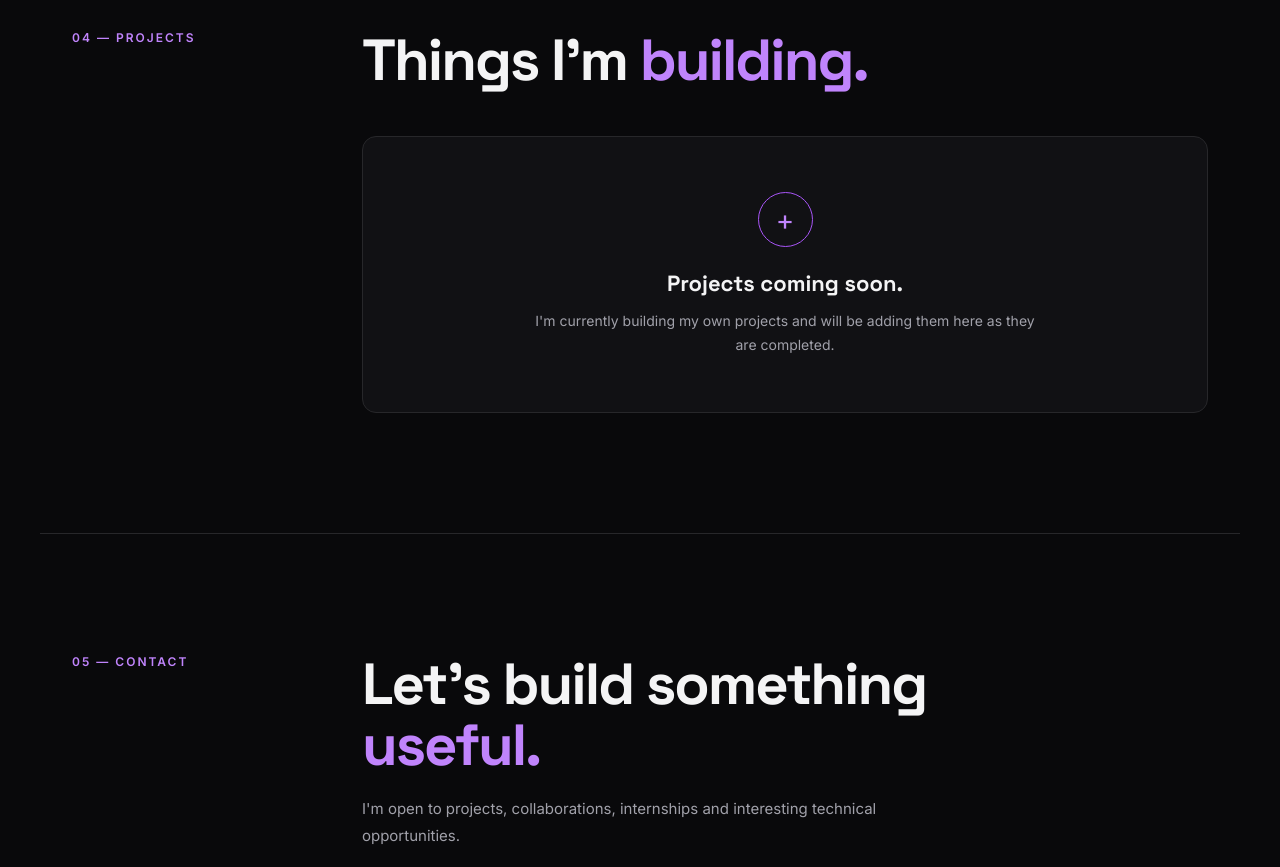
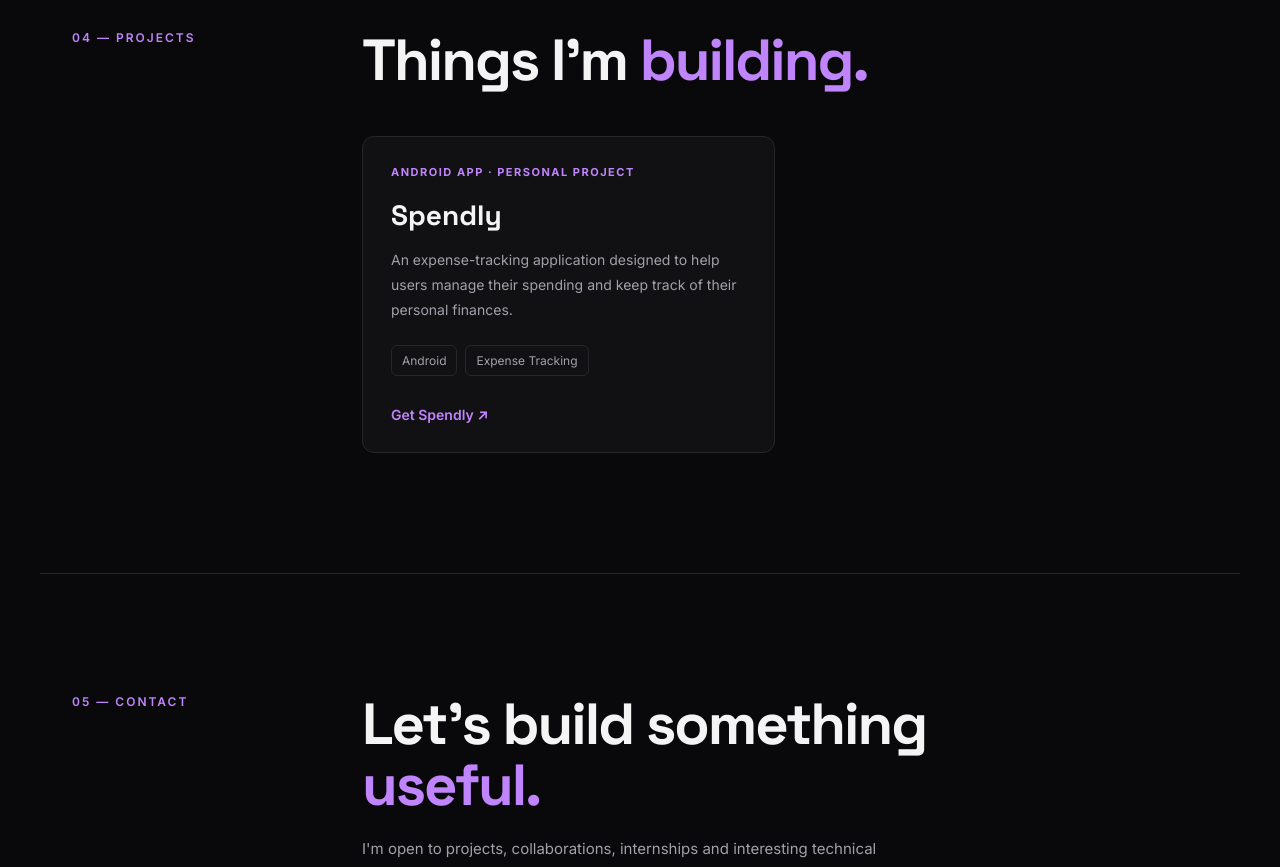
Before and after one commit to ProperPranav/pranav-portfolio, a React (Vite) app: page / in a window 1280 px wide. Shown: the part 3300-4167 px from the top of the page. Built offline with nearby package versions, Linux system fonts and the light colour scheme.

Commit message:
Spendly Project Added

```diff
--- a/src/App.css
+++ b/src/App.css
@@ -1,9 +1,5 @@
 @import url("https://fonts.googleapis.com/css2?family=Inter:wght@400;500;600;700&family=Space+Grotesk:wght@500;600;700&display=swap");
-
-/* =========================
-   VARIABLES
-========================= */
-
+/* Variables */
 :root {
   --bg: #09090b;
   --surface: #111114;
@@ -14,596 +10,449 @@
   --accent: #a855f7;
   --accent-light: #c084fc;
 }
-
-/* =========================
-   RESET
-========================= */
-
+/* Reset */
 * {
   box-sizing: border-box;
 }
-
 html {
   scroll-behavior: smooth;
 }
-
 body {
   margin: 0;
   background: var(--bg);
   color: var(--text);
   font-family: "Inter", sans-serif;
 }
-
 a {
   color: inherit;
   text-decoration: none;
 }
-
 .portfolio {
   min-height: 100vh;
 }
-
-/* =========================
-   NAVBAR
-========================= */
-
+/* Navbar */
 .navbar {
   height: 76px;
   max-width: 1200px;
   margin: auto;
   padding: 0 32px;
-
   display: flex;
   align-items: center;
   justify-content: space-between;
-
   border-bottom: 1px solid var(--border);
 }
-
 .logo {
   font-family: "Space Grotesk", sans-serif;
   font-size: 25px;
   font-weight: 700;
   color: var(--accent-light);
 }
-
 .nav-links {
   display: flex;
   gap: 32px;
 }
-
 .nav-links a {
   color: var(--muted);
   font-size: 14px;
   transition: 0.2s;
 }
-
 .nav-links a:hover {
   color: var(--text);
 }
-
-/* =========================
-   HERO
-========================= */
-
+/* Hero */
 .hero {
   min-height: calc(100vh - 76px);
   max-width: 1200px;
   margin: auto;
   padding: 100px 32px;
-
   display: grid;
   grid-template-columns: 1.2fr 0.8fr;
   align-items: center;
   gap: 80px;
 }
-
 .hero-content {
   min-width: 0;
 }
-
 .eyebrow {
   margin-bottom: 25px;
-
   color: var(--accent-light);
   font-size: 13px;
   font-weight: 600;
   letter-spacing: 2px;
 }
-
 .hero h1 {
   margin: 0;
-
   font-family: "Space Grotesk", sans-serif;
   font-size: clamp(48px, 7vw, 82px);
   line-height: 0.98;
   letter-spacing: -4px;
 }
-
 .hero h1 span {
   color: var(--accent-light);
 }
-
 .hero-description {
   max-width: 600px;
   margin: 30px 0;
-
   color: var(--muted);
   font-size: 18px;
   line-height: 1.7;
 }
-
 .hero-buttons {
   display: flex;
   flex-wrap: wrap;
   gap: 14px;
   margin-bottom: 30px;
 }
-
 .primary-button,
 .secondary-button {
   display: inline-block;
   padding: 13px 22px;
-
   border-radius: 8px;
-
   font-size: 14px;
   font-weight: 600;
-
   transition: 0.2s;
 }
-
 .primary-button {
   background: var(--text);
   color: #09090b;
 }
-
 .primary-button:hover {
   transform: translateY(-2px);
 }
-
 .secondary-button {
   border: 1px solid var(--border);
   color: var(--text);
 }
-
 .secondary-button:hover {
   border-color: var(--accent);
 }
-
 .social-links {
   display: flex;
   align-items: center;
   gap: 12px;
-
   color: var(--muted);
   font-size: 14px;
 }
-
 .social-links a:hover {
   color: var(--accent-light);
 }
-
-/* =========================
-   PROFILE IMAGE
-========================= */
-
+/* Profile Image */
 .hero-card {
   display: flex;
   justify-content: center;
 }
-
 .profile-container {
   width: 340px;
   height: 420px;
-
   overflow: hidden;
-
   border: 1px solid var(--border);
   border-radius: 18px;
-
   background: var(--surface);
-
   box-shadow: 0 0 60px rgba(168, 85, 247, 0.12);
-
   transition:
     transform 0.3s ease,
     border-color 0.3s ease;
 }
-
 .profile-container:hover {
   transform: translateY(-4px);
   border-color: var(--accent);
 }
-
 .profile-image {
   width: 100%;
   height: 100%;
-
   display: block;
-
   object-fit: cover;
   object-position: center top;
 }
-
-/* =========================
-   SECTIONS
-========================= */
-
+/* Sections */
 .section {
   max-width: 1200px;
   margin: auto;
   padding: 120px 32px;
-
   display: grid;
   grid-template-columns: 220px 1fr;
   gap: 70px;
-
   border-top: 1px solid var(--border);
 }
-
 .section-label {
   color: var(--accent-light);
   font-size: 12px;
   font-weight: 600;
   letter-spacing: 2px;
 }
-
 .section h2 {
   margin: 0 0 30px;
-
   font-family: "Space Grotesk", sans-serif;
   font-size: clamp(36px, 5vw, 58px);
   line-height: 1.05;
   letter-spacing: -2px;
 }
-
 .section h2 span {
   color: var(--accent-light);
 }
-
 .section-content > p {
   max-width: 720px;
   margin-bottom: 20px;
-
   color: var(--muted);
   font-size: 16px;
   line-height: 1.8;
 }
-
-/* =========================
-   STATS
-========================= */
-
+/* Stats */
 .stats {
   display: flex;
   gap: 70px;
   margin-top: 50px;
 }
-
 .stats div {
   display: flex;
   flex-direction: column;
   gap: 7px;
 }
-
 .stats strong {
   font-family: "Space Grotesk", sans-serif;
   font-size: 30px;
 }
-
 .stats span {
   color: var(--muted);
   font-size: 12px;
 }
-
-/* =========================
-   SKILLS
-========================= */
-
+/* Skills */
 .skills-grid {
   display: grid;
   grid-template-columns: repeat(2, 1fr);
   gap: 18px;
 }
-
 .skill-category {
   padding: 24px;
-
   background: var(--surface);
   border: 1px solid var(--border);
   border-radius: 12px;
-
   transition:
     transform 0.2s ease,
     border-color 0.2s ease;
 }
-
 .skill-category:hover {
   transform: translateY(-3px);
   border-color: var(--accent);
 }
-
 .skill-category h3 {
   margin: 0 0 18px;
-
   color: var(--text);
   font-size: 16px;
 }
-
 .skill-list {
   display: flex;
   flex-wrap: wrap;
   gap: 10px;
 }
-
 .skill {
   padding: 8px 12px;
-
   border: 1px solid var(--border);
   border-radius: 6px;
-
   background: var(--surface-light);
   color: var(--muted);
-
   font-size: 13px;
-
   transition:
     color 0.2s ease,
     border-color 0.2s ease;
 }
-
 .skill:hover {
   color: var(--accent-light);
   border-color: var(--accent);
 }
-
-/* =========================
-   CREDENTIALS
-========================= */
-
+/* Credentials */
 .credentials-grid {
   display: grid;
   grid-template-columns: repeat(2, 1fr);
   gap: 20px;
-
   margin-top: 45px;
 }
-
 .credential-card {
   position: relative;
-
   padding: 28px;
-
   background: var(--surface);
   border: 1px solid var(--border);
   border-radius: 12px;
-
   transition:
     transform 0.25s ease,
     border-color 0.25s ease;
 }
-
 .credential-card:hover {
   transform: translateY(-4px);
   border-color: var(--accent);
 }
-
 .credential-type {
   margin-bottom: 18px;
-
   color: var(--accent-light);
   font-size: 11px;
   font-weight: 700;
   letter-spacing: 1.5px;
 }
-
 .credential-card h3 {
   margin: 0 0 12px;
-
   color: var(--text);
-
   font-family: "Space Grotesk", sans-serif;
   font-size: 19px;
   line-height: 1.4;
 }
-
 .credential-card p {
   margin: 0 0 18px;
-
   color: var(--muted);
   font-size: 14px;
   line-height: 1.7;
 }
-
 .credential-card > span {
   color: #71717a;
   font-size: 12px;
 }
-
-/* =========================
-   PROJECTS
-========================= */
-
-.projects-empty {
-  margin-top: 45px;
-  padding: 55px 35px;
-
-  text-align: center;
-
-  background: var(--surface);
-  border: 1px solid var(--border);
-  border-radius: 14px;
-
-  transition:
-    transform 0.25s ease,
-    border-color 0.25s ease;
-}
-
-.projects-empty:hover {
-  transform: translateY(-3px);
-  border-color: var(--accent);
-}
-
-.empty-number {
-  width: 55px;
-  height: 55px;
-
-  margin: 0 auto 22px;
-
-  display: flex;
-  align-items: center;
-  justify-content: center;
-
-  border: 1px solid var(--accent);
-  border-radius: 50%;
-
-  color: var(--accent-light);
-  font-size: 28px;
-  font-weight: 300;
-}
-
-.projects-empty h3 {
-  margin: 0 0 12px;
-
-  color: var(--text);
-
-  font-family: "Space Grotesk", sans-serif;
-  font-size: 22px;
-}
-
-.projects-empty p {
-  max-width: 500px;
-  margin: 0 auto;
-
-  color: var(--muted);
-  font-size: 14px;
-  line-height: 1.7;
-}
-
-/* =========================
-   CONTACT
-========================= */
-
+/* Projects */
+/* Contact */
 .contact {
   padding-bottom: 120px;
 }
-
 .contact-content {
   max-width: 700px;
 }
-
 .contact-content h2 {
   margin-bottom: 20px;
 }
-
 .contact-content > p {
   max-width: 600px;
   margin-bottom: 30px;
-
   color: var(--muted);
   font-size: 15px;
   line-height: 1.8;
 }
-
 .contact-links {
   display: flex;
   flex-direction: column;
   gap: 12px;
-
   margin-top: 35px;
 }
-
 .contact-links a {
   width: fit-content;
-
   color: var(--muted);
   font-size: 14px;
-
   transition: 0.2s ease;
 }
-
 .contact-links a:hover {
   color: var(--accent-light);
 }
-
-/* =========================
-   FOOTER
-========================= */
-
+/* Footer */
 footer {
   max-width: 1200px;
   margin: auto;
   padding: 30px 32px;
-
   display: flex;
   justify-content: space-between;
-
   border-top: 1px solid var(--border);
-
   color: #71717a;
   font-size: 12px;
 }
-
-/* =========================
-   MOBILE
-========================= */
-
+/* Mobile */
 @media (max-width: 800px) {
   .navbar {
     padding: 0 20px;
   }
-
   .nav-links {
     display: none;
   }
-
   .hero {
     grid-template-columns: 1fr;
     gap: 50px;
     padding: 80px 20px;
   }
-
   .hero h1 {
     letter-spacing: -2px;
   }
-
   .profile-container {
     width: 280px;
     height: 350px;
   }
-
   .section {
     grid-template-columns: 1fr;
     gap: 30px;
     padding: 80px 20px;
   }
-
   .skills-grid {
     grid-template-columns: 1fr;
   }
-
   .credentials-grid {
     grid-template-columns: 1fr;
   }
-
+  .projects-grid { grid-template-columns: 1fr; }
   .stats {
     gap: 35px;
   }
-
   .contact {
     padding-bottom: 80px;
   }
-
   .contact-links a {
     max-width: 100%;
     font-size: 13px;
     word-break: break-word;
   }
-
   footer {
     padding: 25px 20px;
     flex-direction: column;
     gap: 8px;
   }
 }
+/* PROJECT CARDS */
+.projects-grid {
+  display: grid;
+  grid-template-columns: repeat(2, minmax(0, 1fr));
+  gap: 20px;
+  margin-top: 45px;
+}
+.project-card {
+  padding: 28px;
+  background: var(--surface);
+  border: 1px solid var(--border);
+  border-radius: 12px;
+  transition: transform 0.2s ease, border-color 0.2s ease;
+}
+.project-card:hover {
+  transform: translateY(-4px);
+  border-color: var(--accent);
+}
+.project-type {
+  margin-bottom: 18px;
+  color: var(--accent-light);
+  font-size: 11px;
+  font-weight: 700;
+  letter-spacing: 1.5px;
+}
+.project-card h3 {
+  margin: 0 0 14px;
+  font-family: "Space Grotesk", sans-serif;
+  font-size: 28px;
+}
+.project-description {
+  color: var(--muted);
+  font-size: 14px;
+  line-height: 1.8;
+}
+.project-tags {
+  display: flex;
+  flex-wrap: wrap;
+  gap: 8px;
+  margin: 22px 0;
+}
+.project-tags span {
+  padding: 7px 10px;
+  border: 1px solid var(--border);
+  border-radius: 6px;
+  color: var(--muted);
+  font-size: 12px;
+}
+.project-link {
+  display: inline-block;
+  margin-top: 8px;
+  color: var(--accent-light);
+  font-size: 14px;
+  font-weight: 600;
+}
+.project-link:hover {
+  color: var(--text);
+}
--- a/src/App.jsx
+++ b/src/App.jsx
@@ -1,5 +1,4 @@
 import "./App.css";
-
 function App() {
   const skillGroups = [
     {
@@ -23,15 +22,11 @@ function App() {
       skills: ["Computer Networking", "Network Security"],
     },
   ];
-
   return (
     <div className="portfolio">
-
       {/* NAVBAR */}
-
       <nav className="navbar">
         <div className="logo">PB.</div>
-
         <div className="nav-links">
           <a href="#about">About</a>
           <a href="#skills">Skills</a>
@@ -40,37 +35,27 @@ function App() {
           <a href="#contact">Contact</a>
         </div>
       </nav>
-
-
       {/* HERO */}
-
       <section className="hero">
-
         <div className="hero-content">
-
           <p className="eyebrow">
             COMPUTER SCIENCE & ENGINEERING
           </p>
-
           <h1>
             Hi, I'm <span>Pranav Bhagat</span>
           </h1>
-
           <p className="hero-description">
             Computer Science & Engineering student focused on
             software development, cybersecurity, networking,
             and continuous technical growth.
           </p>
-
           <div className="hero-buttons">
-
             <a
               href="#skills"
               className="primary-button"
             >
               Explore My Skills
             </a>
-
             <a
               href="/resume.pdf"
               target="_blank"
@@ -79,11 +64,8 @@ function App() {
             >
               View Resume
             </a>
-
           </div>
-
           <div className="social-links">
-
             <a
               href="https://github.com/ProperPranav"
               target="_blank"
@@ -91,9 +73,7 @@ function App() {
             >
               GitHub
             </a>
-
             <span>•</span>
-
             <a
               href="https://www.linkedin.com/in/pranav-bhagat-b8ba242b9/"
               target="_blank"
@@ -101,16 +81,10 @@ function App() {
             >
               LinkedIn
             </a>
-
           </div>
-
         </div>
-
-
         {/* PROFILE IMAGE */}
-
         <div className="hero-card">
-
           <div className="profile-container">
             <img
               src="/profile.jpeg"
@@ -118,96 +92,68 @@ function App() {
               className="profile-image"
             />
           </div>
-
         </div>
-
       </section>
-
-
       {/* ABOUT */}
-
       <section
         id="about"
         className="section about"
       >
-
         <div className="section-label">
           01 — ABOUT
         </div>
-
         <div className="section-content">
-
           <h2>
             Building skills through{" "}
             <span>learning.</span>
           </h2>
-
           <p>
             I'm a Computer Science & Engineering student
             interested in software development, cybersecurity,
             networking and problem solving.
           </p>
-
           <p>
             I focus on continuously improving my programming
             fundamentals and learning technologies that allow
             me to build practical software solutions.
           </p>
-
           <div className="stats">
-
             <div>
               <strong>8.21</strong>
               <span>CGPA</span>
             </div>
-
             <div>
               <strong>2028</strong>
               <span>Graduation</span>
             </div>
-
             <div>
               <strong>CSE</strong>
               <span>Discipline</span>
             </div>
-
           </div>
-
         </div>
-
       </section>
-
-
       {/* SKILLS */}
-
       <section
         id="skills"
         className="section"
       >
-
         <div className="section-label">
           02 — SKILLS
         </div>
-
         <div className="section-content">
-
           <h2>
             Technologies I{" "}
             <span>work with.</span>
           </h2>
-
           <div className="skills-grid">
-
             {skillGroups.map((group) => (
               <div
                 className="skill-category"
                 key={group.title}
               >
-
                 <h3>{group.title}</h3>
-
                 <div className="skill-list">
-
                   {group.skills.map((skill) => (
                     <span
                       className="skill"
@@ -216,236 +162,175 @@ function App() {
                       {skill}
                     </span>
                   ))}
-
                 </div>
-
               </div>
             ))}
-
           </div>
-
         </div>
-
       </section>
-
-
       {/* CREDENTIALS */}
-
       <section
         id="credentials"
         className="section credentials"
       >
-
         <div className="section-label">
           03 — CREDENTIALS
         </div>
-
         <div className="section-content">
-
           <h2>
             Education &{" "}
             <span>experience.</span>
           </h2>
-
           <div className="credentials-grid">
-
             <div className="credential-card">
-
               <div className="credential-type">
                 EDUCATION
               </div>
-
               <h3>
                 P.R. Pote Patil College of Engineering
                 and Management
               </h3>
-
               <p>
                 B.Tech — Computer Science & Engineering
               </p>
-
               <span>
                 Expected 2028
               </span>
-
             </div>
-
-
             <div className="credential-card">
-
               <div className="credential-type">
                 EXPERIENCE
               </div>
-
               <h3>
                 EduSkills — Virtual Internships
               </h3>
-
               <p>
                 Completed virtual internship programs
                 covering cybersecurity, networking,
                 AI/ML, cloud, data engineering and
                 Android development.
               </p>
-
               <span>
                 Virtual Internship Programs
               </span>
-
             </div>
-
-
             <div className="credential-card">
-
               <div className="credential-type">
                 ACHIEVEMENT
               </div>
-
               <h3>
                 Devyatra Hackfest 2026
               </h3>
-
               <p>
                 Secured 4th Prize at Devyatra Hackfest
                 2026 at KDK Engineering College,
                 Nagpur.
               </p>
-
               <span>
                 ₹5,000 Team Cash Award
               </span>
-
             </div>
-
-
             <div className="credential-card">
-
               <div className="credential-type">
                 WORKSHOP
               </div>
-
               <h3>
                 IIT Bombay — LLMs with Python
               </h3>
-
               <p>
                 Participated in an LLMs with Python
                 workshop conducted by IIT Bombay.
               </p>
-
               <span>
                 Workshop
               </span>
-
             </div>
-
-
             <div className="credential-card">
-
               <div className="credential-type">
                 HACKATHONS
               </div>
-
               <h3>
                 Hackathons & Activities
               </h3>
-
               <p>
                 Participated in Navonmesh 26 Hackathon
                 and Smart India Hackathon activities.
               </p>
-
               <span>
                 SIH26033
               </span>
-
             </div>
-
           </div>
-
         </div>
-
       </section>
-
-
       {/* PROJECTS */}
-
       <section
         id="projects"
         className="section projects-section"
       >
-
         <div className="section-label">
           04 — PROJECTS
         </div>
-
         <div className="section-content">
-
           <h2>
             Things I'm{" "}
             <span>building.</span>
           </h2>
-
-          <div className="projects-empty">
-
-            <div className="empty-number">
-              +
-            </div>
-
-            <h3>
-              Projects coming soon.
-            </h3>
-
-            <p>
-              I'm currently building my own projects
-              and will be adding them here as they
-              are completed.
-            </p>
-
-          </div>
-
+<div className="projects-grid">
+  <article className="project-card">
+    <div className="project-type">
+      ANDROID APP · PERSONAL PROJECT
+    </div>
+    <h3>Spendly</h3>
+    <p className="project-description">
+      An expense-tracking application designed to help
+      users manage their spending and keep track of
+      their personal finances.
+    </p>
+    <div className="project-tags">
+      <span>Android</span>
+      <span>Expense Tracking</span>
+    </div>
+    <a
+      href="https://drive.google.com/file/d/1F5XgjMAL3e8IaY1fMD0dXu0fmRHYAOja/view?usp=drive_link"
+      target="_blank"
+      rel="noopener noreferrer"
+      className="project-link"
+    >
+      Get Spendly ↗
+    </a>
+  </article>
+</div>
         </div>
-
       </section>
-
-
       {/* CONTACT */}
-
       <section
         id="contact"
         className="section contact"
       >
-
         <div className="section-label">
           05 — CONTACT
         </div>
-
         <div className="contact-content">
-
           <h2>
             Let's build something{" "}
             <span>useful.</span>
           </h2>
-
           <p>
             I'm open to projects, collaborations,
             internships and interesting technical
             opportunities.
           </p>
-
           <a
             className="primary-button"
             href="mailto:pranavb973@gmail.com"
           >
             Get In Touch
           </a>
-
           <div className="contact-links">
-
             <a href="mailto:pranavb973@gmail.com">
               pranavb973@gmail.com
             </a>
-
             <a
               href="https://github.com/ProperPranav"
               target="_blank"
@@ -453,7 +338,6 @@ function App() {
             >
               github.com/ProperPranav
             </a>
-
             <a
               href="https://www.linkedin.com/in/pranav-bhagat-b8ba242b9/"
               target="_blank"
@@ -461,30 +345,19 @@ function App() {
             >
               linkedin.com/in/pranav-bhagat-b8ba242b9
             </a>
-
           </div>
-
         </div>
-
       </section>
-
-
       {/* FOOTER */}
-
       <footer>
-
         <p>
           © 2026 Pranav Bhagat
         </p>
-
         <p>
           Designed & built with React.
         </p>
-
       </footer>
-
     </div>
   );
 }
-
 export default App;
```
